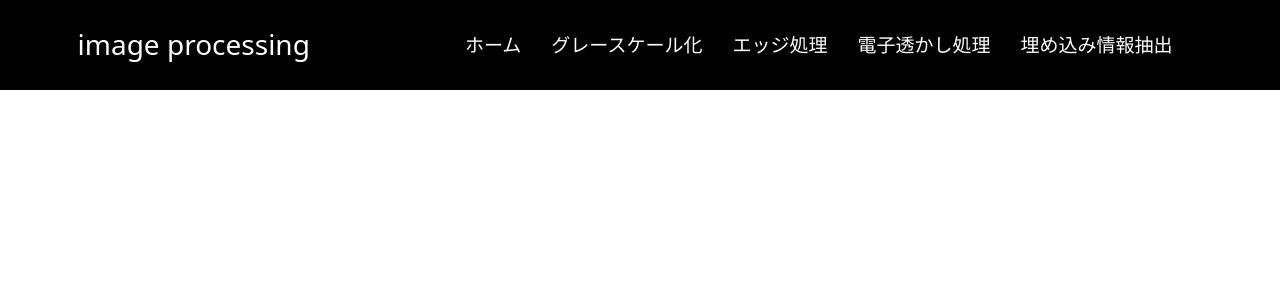
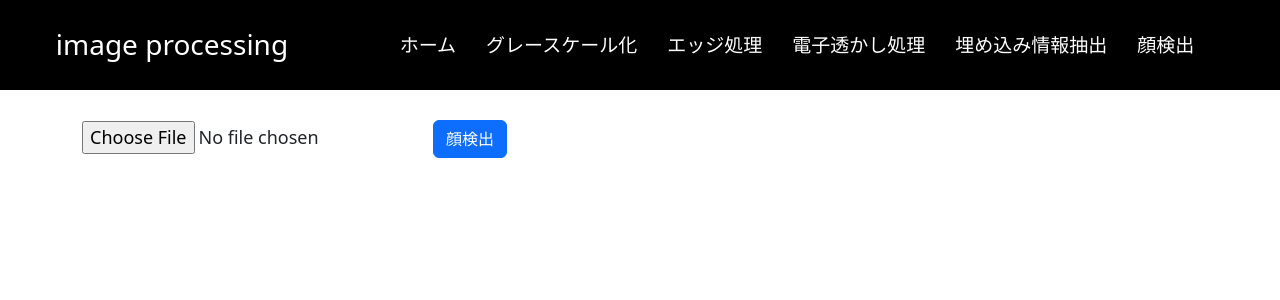
Before and after one commit to kasai27/image_processing_frontend, a React (Create React App) app: page /face_detection in a window 1280 px wide. Shown: the top 300 px of the page. Built offline with nearby package versions, Linux system fonts and the light colour scheme.

Commit message:
顔検出ページ追加

```diff
--- a/src/App.jsx
+++ b/src/App.jsx
@@ -7,6 +7,7 @@ import Edge from "./components/Edge";
 import Watermark from "./components/Watermark";
 import Detection from "./components/Detection";
 import Home from "./components/Home";
+import FaceDetection from "./components/FaceDetection";
 
 function App() {
 
@@ -21,6 +22,7 @@ function App() {
           <Route path="/edge" element={ <Edge /> }/>
           <Route path="/watermark" element={ <Watermark /> }/>
           <Route path="/detection" element={ <Detection /> }/>
+          <Route path="/face_detection" element={ <FaceDetection /> }/>
         </Routes>
       </div>
     </Router>
--- /dev/null
+++ b/src/components/FaceDetection.jsx
@@ -0,0 +1,69 @@
+import React from "react";
+import axios from "axios";
+import Button from 'react-bootstrap/Button'
+import { useHandleImage } from "./hooks/useHandleImage";
+
+const FaceDetection = () => {
+  // useHandleImage.jsから取得
+  const { selectedFile, processedImage, setProcessedImage, handleFileChange } = useHandleImage()
+
+  // FastAPIのURL
+  const url_gray = "http://127.0.0.1:8000/face_detection/";
+
+  const handleFaceDetection = async () => {
+    if (selectedFile) {
+      const formData = new FormData();
+      formData.append('file', selectedFile);
+
+      try {
+        const response = await axios.post(url_gray, formData, {
+          headers: { 'Content-Type': 'multipart/form-data' },
+          responseType: 'arraybuffer',
+        });
+
+        const blob = new Blob([response.data], { type: 'image/jpeg' });
+        const imageUrl = URL.createObjectURL(blob);
+        setProcessedImage(imageUrl);
+      } catch (error) {
+        console.error('Error uploading image: ', error);
+      };
+    };
+  };
+
+  const handleSave = () => {
+    const link = document.createElement('a');
+    link.href = processedImage;
+    link.download = 'processed_image.jpg';
+    link.click();
+  };
+
+  return (
+    <div className="container">
+      {/* 画像ファイルの選択用の入力フィールド */}
+      <input type="file" onChange={handleFileChange} />
+
+      {/* 変換ボタン */}
+      <Button onClick={handleFaceDetection}>顔検出</Button>
+
+      {/* 変換前の画像の表示 */}
+      {selectedFile && !processedImage && (
+        <div>
+          <p>selected image</p>
+          <img src={URL.createObjectURL(selectedFile)} alt="selected" width="300" height="300" />
+        </div>
+      )}
+
+      {/* 変換後の画像の表示 */}
+      {processedImage && (
+        <div>
+          <p>Imgae Created!!</p>
+          <img src={processedImage} alt="processed" width="300" height="300" />
+          <br />
+          <Button onClick={handleSave}>保存</Button>
+        </div>
+      )}
+    </div>
+  )
+}
+
+export default FaceDetection
--- a/src/components/Header.jsx
+++ b/src/components/Header.jsx
@@ -24,6 +24,9 @@ export const Header = () => {
             <li>
               <Link to="/detection">埋め込み情報抽出</Link>
             </li>
+            <li>
+              <Link to="/face_detection">顔検出</Link>
+            </li>
           </ul>
         </nav>
     </header>
```
